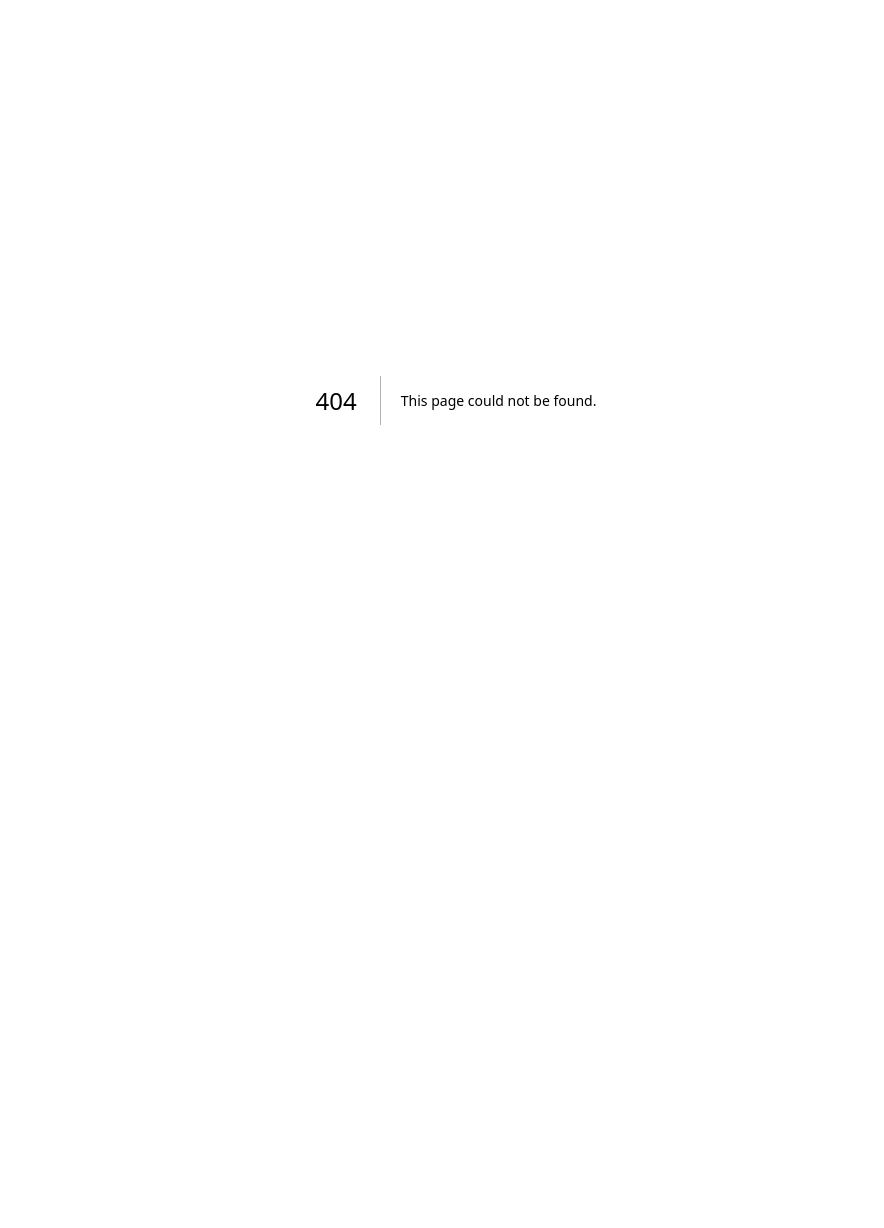
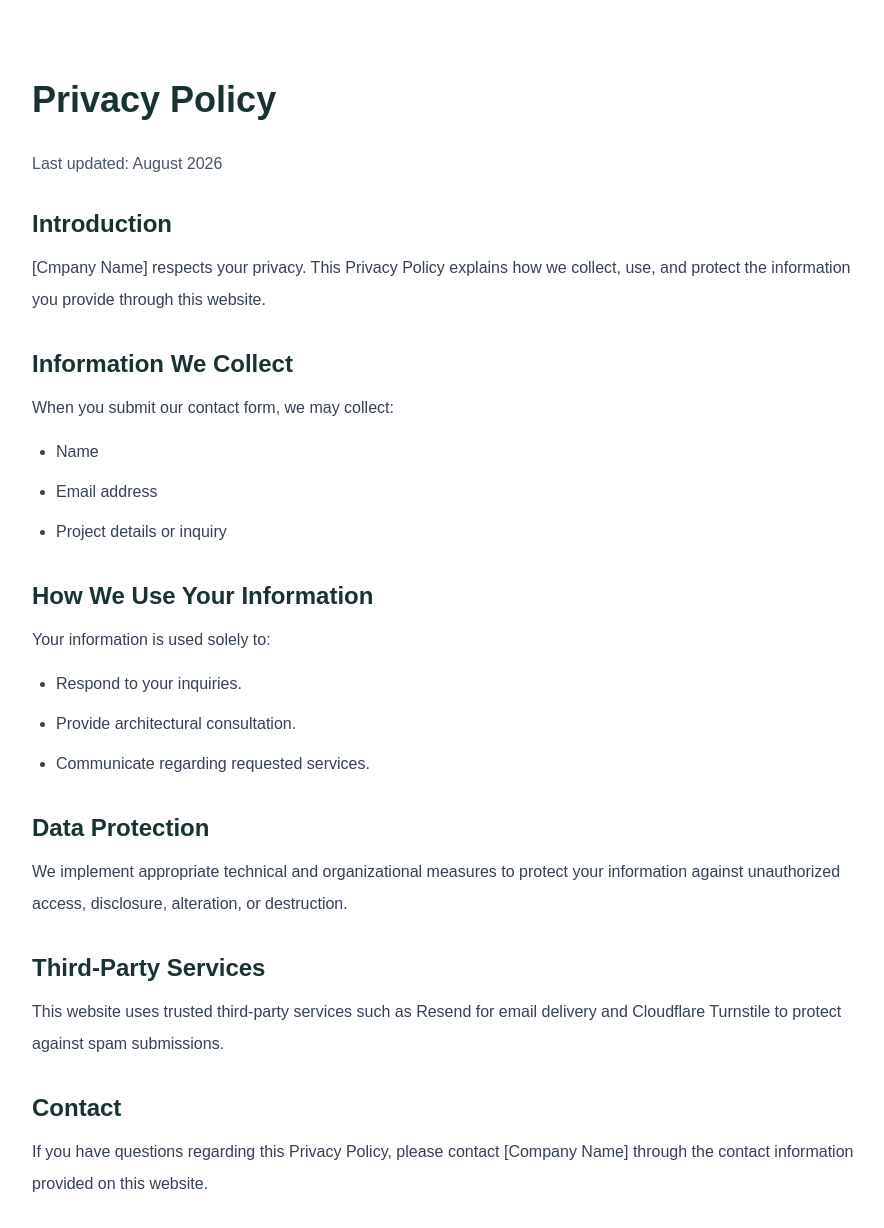
Before and after one commit to merkuloko/RCOP, a Next.js app: page /privacy-policy in a window 1280 px wide. Before the commit this address had no page. Shown: the top 1228 px of the page, without its empty margins (184-1068 px from the left). Before the commit the page ends 800 px from the top, so only its background shows below. Built offline with nearby package versions, Linux system fonts and the light colour scheme.

Commit message:
adding privacy policy and terms of service

```diff
--- /dev/null
+++ b/src/app/privacy-policy/page.tsx
@@ -0,0 +1,100 @@
+export const metadata = {
+  title: "Privacy Policy | RC Architecture + Design",
+  description: "Privacy Policy for [Clients Companys Name]",
+};
+
+export default function PrivacyPolicyPage() {
+  return (
+    <main className="min-h-screen bg-white">
+      <div className="mx-auto max-w-4xl px-6 py-20">
+        <h1 className="text-4xl font-bold text-brand-dark mb-8">
+          Privacy Policy
+        </h1>
+
+        <p className="text-gray-600 mb-8">
+          Last updated: August 2026
+        </p>
+
+        <div className="space-y-8 text-gray-700 leading-8">
+
+          <section>
+            <h2 className="text-2xl font-semibold text-brand-dark mb-3">
+              Introduction
+            </h2>
+
+            <p>
+                [Cmpany Name] respects your privacy. This Privacy
+              Policy explains how we collect, use, and protect the information
+              you provide through this website.
+            </p>
+          </section>
+
+          <section>
+            <h2 className="text-2xl font-semibold text-brand-dark mb-3">
+              Information We Collect
+            </h2>
+
+            <p>When you submit our contact form, we may collect:</p>
+
+            <ul className="list-disc pl-6 mt-3 space-y-2">
+              <li>Name</li>
+              <li>Email address</li>
+              <li>Project details or inquiry</li>
+            </ul>
+          </section>
+
+          <section>
+            <h2 className="text-2xl font-semibold text-brand-dark mb-3">
+              How We Use Your Information
+            </h2>
+
+            <p>Your information is used solely to:</p>
+
+            <ul className="list-disc pl-6 mt-3 space-y-2">
+              <li>Respond to your inquiries.</li>
+              <li>Provide architectural consultation.</li>
+              <li>Communicate regarding requested services.</li>
+            </ul>
+          </section>
+
+          <section>
+            <h2 className="text-2xl font-semibold text-brand-dark mb-3">
+              Data Protection
+            </h2>
+
+            <p>
+              We implement appropriate technical and organizational measures to
+              protect your information against unauthorized access, disclosure,
+              alteration, or destruction.
+            </p>
+          </section>
+
+          <section>
+            <h2 className="text-2xl font-semibold text-brand-dark mb-3">
+              Third-Party Services
+            </h2>
+
+            <p>
+              This website uses trusted third-party services such as Resend for
+              email delivery and Cloudflare Turnstile to protect against spam
+              submissions.
+            </p>
+          </section>
+
+          <section>
+            <h2 className="text-2xl font-semibold text-brand-dark mb-3">
+              Contact
+            </h2>
+
+            <p>
+              If you have questions regarding this Privacy Policy, please
+              contact [Company Name] through the contact information
+              provided on this website.
+            </p>
+          </section>
+
+        </div>
+      </div>
+    </main>
+  );
+}
--- /dev/null
+++ b/src/app/terms-of-service/page.tsx
@@ -0,0 +1,96 @@
+export const metadata = {
+  title: "Terms of Service | [Company Name]",
+  description: "Terms of Service for [Company Name].",
+};
+
+export default function TermsPage() {
+  return (
+    <main className="min-h-screen bg-white">
+      <div className="mx-auto max-w-4xl px-6 py-20">
+        <h1 className="text-4xl font-bold text-brand-dark mb-8">
+          Terms of Service
+        </h1>
+
+        <p className="text-gray-600 mb-8">
+          Last updated: August 2026
+        </p>
+
+        <div className="space-y-8 text-gray-700 leading-8">
+
+          <section>
+            <h2 className="text-2xl font-semibold text-brand-dark mb-3">
+              Acceptance
+            </h2>
+
+            <p>
+              By accessing this website, you agree to these Terms of Service.
+            </p>
+          </section>
+
+          <section>
+            <h2 className="text-2xl font-semibold text-brand-dark mb-3">
+              Website Content
+            </h2>
+
+            <p>
+              All designs, images, text, graphics, branding, and other content
+              displayed on this website are the property of RC Architecture +
+              Design unless otherwise stated.
+            </p>
+          </section>
+
+          <section>
+            <h2 className="text-2xl font-semibold text-brand-dark mb-3">
+              Permitted Use
+            </h2>
+
+            <p>You agree not to:</p>
+
+            <ul className="list-disc pl-6 mt-3 space-y-2">
+              <li>Copy website content without permission.</li>
+              <li>Attempt unauthorized access to our systems.</li>
+              <li>Use the contact form for spam or unlawful purposes.</li>
+            </ul>
+          </section>
+
+          <section>
+            <h2 className="text-2xl font-semibold text-brand-dark mb-3">
+              Disclaimer
+            </h2>
+
+            <p>
+              Information presented on this website is provided for general
+              informational purposes only and may be updated without prior
+              notice.
+            </p>
+          </section>
+
+          <section>
+            <h2 className="text-2xl font-semibold text-brand-dark mb-3">
+              Limitation of Liability
+            </h2>
+
+            <p>
+              [Company Name] shall not be liable for any indirect,
+              incidental, or consequential damages arising from the use of this
+              website.
+            </p>
+          </section>
+
+          <section>
+            <h2 className="text-2xl font-semibold text-brand-dark mb-3">
+              Changes
+            </h2>
+
+            <p>
+              We reserve the right to update these Terms of Service at any time.
+              Continued use of the website constitutes acceptance of any
+              revisions.
+            </p>
+          </section>
+
+        </div>
+      </div>
+    </main>
+  );
+}
```
